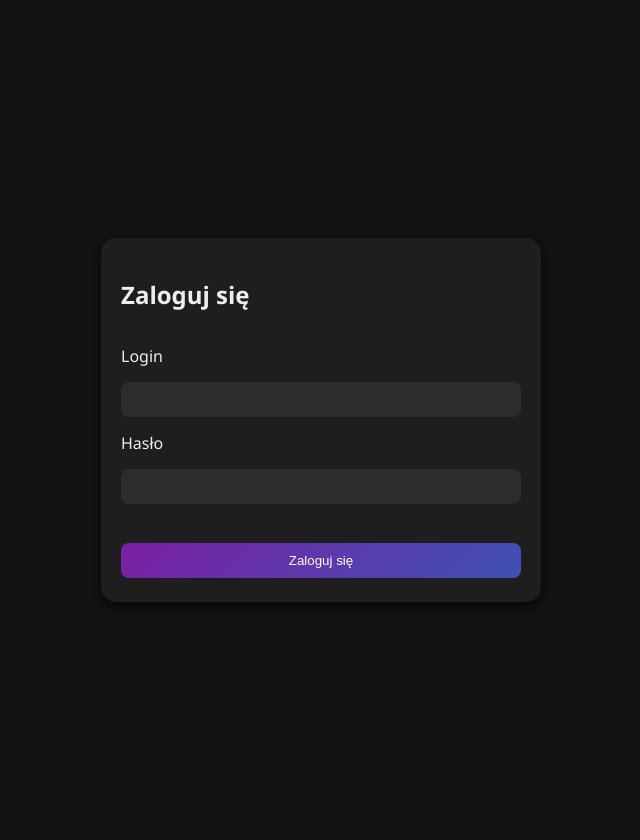
After one commit to maksymilianW0/Goal-Tracker, a Flask app: template src/templates/login.html in a window 1280 px wide. The commit adds this page. Shown: the whole page, without its empty margins (319-959 px from the left). Run offline with Flask 3, Linux system fonts and the light colour scheme; the template is opened without the code that fills it, so the values that code supplies are empty.

Commit message:
MVP projektu. wszystko działa i jest ślicznie ale trochę mało :/

```diff
--- /dev/null
+++ b/src/main.py
@@ -0,0 +1,152 @@
+import sqlite3
+from flask import Flask, session, redirect, render_template, request, jsonify
+from werkzeug.security import generate_password_hash, check_password_hash
+
+app = Flask("Goal Tracker Server", template_folder="src/templates", static_folder="src/static")
+app.secret_key = "seekretny_klucz"  # w produkcji lepiej w zmiennej środowiskowej
+
+DB_FILE = "goaltracker.db"
+
+# --- Funkcje pomocnicze do DB ---
+def get_db():
+    conn = sqlite3.connect(DB_FILE)
+    conn.row_factory = sqlite3.Row  # żeby móc odwoływać się po nazwach kolumn
+    return conn
+
+def init_db():
+    with get_db() as conn:
+        conn.execute("""
+        CREATE TABLE IF NOT EXISTS users (
+            id INTEGER PRIMARY KEY AUTOINCREMENT,
+            login TEXT UNIQUE NOT NULL,
+            password TEXT NOT NULL
+        )
+        """)
+        conn.execute("""
+        CREATE TABLE IF NOT EXISTS goals (
+            id INTEGER PRIMARY KEY AUTOINCREMENT,
+            user_id INTEGER NOT NULL,
+            title TEXT,
+            description TEXT,
+            category TEXT,
+            is_progress INTEGER,
+            progress INTEGER,
+            done INTEGER,
+            FOREIGN KEY(user_id) REFERENCES users(id)
+        )
+        """)
+        conn.execute("""
+        CREATE TABLE IF NOT EXISTS categories (
+            id INTEGER PRIMARY KEY AUTOINCREMENT,
+            user_id INTEGER NOT NULL,
+            name TEXT,
+            FOREIGN KEY(user_id) REFERENCES users(id)
+        )
+        """)
+
+# --- Funkcje użytkownika ---
+def find_user(login):
+    with get_db() as conn:
+        user = conn.execute("SELECT * FROM users WHERE login=?", (login,)).fetchone()
+        return user
+
+def login_user(user):
+    session["user_id"] = user["id"]
+    session["user_login"] = user["login"]
+    session["logged_in"] = True
+
+def save_goals_and_categories(user_id, goals, categories):
+    with get_db() as conn:
+        # Usuń stare dane
+        conn.execute("DELETE FROM goals WHERE user_id=?", (user_id,))
+        conn.execute("DELETE FROM categories WHERE user_id=?", (user_id,))
+        # Dodaj nowe kategorie
+        for cat in categories:
+            conn.execute("INSERT INTO categories (user_id, name) VALUES (?, ?)", (user_id, cat))
+        # Dodaj nowe cele
+        for g in goals:
+            conn.execute("""
+            INSERT INTO goals (user_id, title, description, category, is_progress, progress, done)
+            VALUES (?, ?, ?, ?, ?, ?, ?)
+            """, (
+                user_id,
+                g.get("title"),
+                g.get("desc"),
+                g.get("category"),
+                int(g.get("isProgress", False)),
+                int(g.get("progress", 0)),
+                int(g.get("done", 0))
+            ))
+
+def load_goals_and_categories(user_id):
+    with get_db() as conn:
+        goals = [dict(row) for row in conn.execute("SELECT * FROM goals WHERE user_id=?", (user_id,))]
+        categories = [row["name"] for row in conn.execute("SELECT * FROM categories WHERE user_id=?", (user_id,))]
+        return goals, categories
+
+# --- Routes ---
+@app.route("/")
+def root():
+    if session.get("logged_in"):
+        return redirect("/dashboard")
+    return redirect("/login")
+
+@app.route("/login", methods=["GET", "POST"])
+def login():
+    if request.method == "GET":
+        return render_template("login.html")
+
+    user_login = request.form.get("login")
+    user_password = request.form.get("password")
+
+    user = find_user(user_login)
+    if user and check_password_hash(user["password"], user_password):
+        login_user(user)
+        return redirect("/dashboard")
+
+    return render_template("login.html", error="Niepoprawny login lub hasło")
+
+@app.route("/logout")
+def logout():
+    session.clear()
+    return redirect("/login")
+
+@app.route("/dashboard")
+def dashboard():
+    if not session.get("logged_in"):
+        return redirect("/login")
+    return render_template("dashboard.html")
+
+# API
+@app.route("/api/load", methods=["GET"])
+def api_load():
+    if not session.get("logged_in"):
+        return jsonify({"ok": False}), 401
+
+    user_id = session["user_id"]
+    goals, categories = load_goals_and_categories(user_id)
+    return jsonify({"goals": goals, "categories": categories, "ok": True})
+
+@app.route("/api/save", methods=["POST"])
+def api_save():
+    if not session.get("logged_in"):
+        return jsonify({"ok": False}), 401
+
+    data = request.get_json()
+    goals = data.get("goals", [])
+    categories = data.get("categories", [])
+
+    save_goals_and_categories(session["user_id"], goals, categories)
+    return jsonify({"ok": True})
+
+# --- Inicjalizacja bazy i uruchomienie ---
+if __name__ == "__main__":
+    init_db()
+    # Tworzymy przykładowego użytkownika tylko raz
+    if not find_user("maks"):
+        with get_db() as conn:
+            conn.execute(
+                "INSERT INTO users (login, password) VALUES (?, ?)",
+                ("maks", generate_password_hash("maksmaks"))
+            )
+    app.run(port=8080, debug=True)
--- a/src/main.css
+++ b/src/static/css/main.css
@@ -175,3 +175,46 @@ h1 {
     text-decoration: line-through;
     color: #999;
 }
+
+
+
+
+.login-form {
+    background: #1e1e1e;
+    padding: 20px;
+    border-radius: 15px;
+    width: 400px;
+    display: flex;
+    flex-direction: column;
+    gap: 15px;
+    box-shadow: 0 4px 12px rgba(0,0,0,0.7);
+}
+
+.login-form input {
+    padding: 10px;
+    border-radius: 8px;
+    border: none;
+    outline: none;
+    background: #2c2c2c;
+    color: #eee;
+}
+
+.login-form input[type=submit] {
+    background: linear-gradient(135deg, #7b1fa2, #3f51b5);
+    border: none;
+    padding: 10px;
+    border-radius: 8px;
+    color: white;
+    cursor: pointer;
+    margin-top: 24px;
+    margin-bottom: 4px;
+}
+
+
+form {
+    display: flex;
+    justify-content: center; /* wyśrodkowanie w osi X */
+    align-items: center;     /* wyśrodkowanie w osi Y */
+
+    height: 100vh; /* 100% wysokości okna przeglądarki */
+}
--- a/src/dashboard.html
+++ b/src/templates/dashboard.html
@@ -4,7 +4,7 @@
   <meta charset="UTF-8">
   <title>Goal Tracker</title>
 
-  <link rel="stylesheet" href="main.css">
+  <link rel="stylesheet" href="{{ url_for('static', filename='css/main.css') }}">
 </head>
 <body>
     <nav id="navbar">
@@ -55,6 +55,6 @@
   </div>
 
 
-  <script src="main.js"></script>
+  <script src="{{ url_for('static', filename='js/main.js') }}"></script>
 </body>
 </html>
--- /dev/null
+++ b/src/templates/login.html
@@ -0,0 +1,25 @@
+<!DOCTYPE html>
+<html lang="pl">
+<head>
+  <meta charset="UTF-8">
+  <title>Goal Tracker</title>
+
+  <link rel="stylesheet" href="{{ url_for('static', filename='css/main.css') }}">
+</head>
+<body>
+
+    <form action="/login", method="post">
+        <div class="login-form">
+            <h2 id="modalTitle">Zaloguj się</h2>
+            <label>Login</label>
+            <input type="text" name="login">
+
+            <label>Hasło</label>
+            <input type="password", name="password">
+
+            <input type="submit" value="Zaloguj się">
+        </div>
+    </form>
+
+</body>
+</html>
```
Also changed, not shown: src/main.js (deleted, +0 -227 lines), src/static/js/main.js (added, +285 -0 lines).
